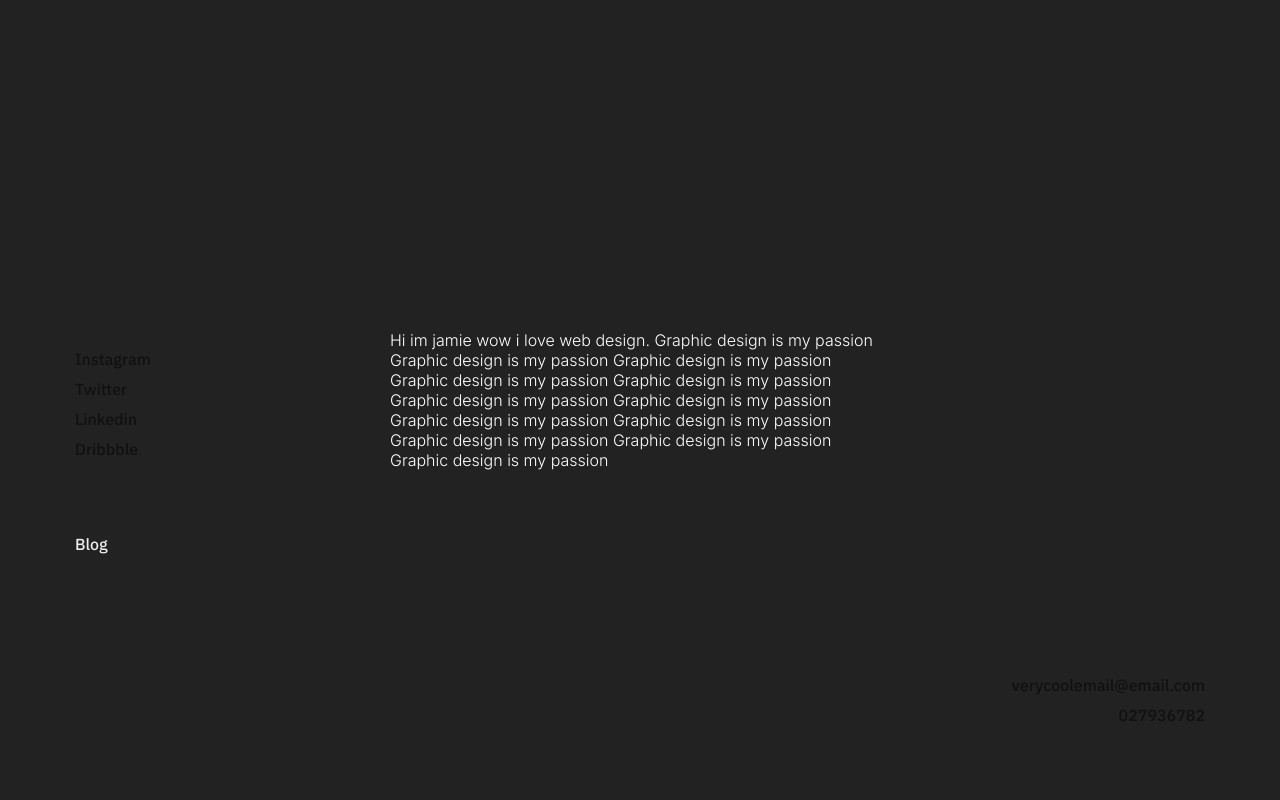
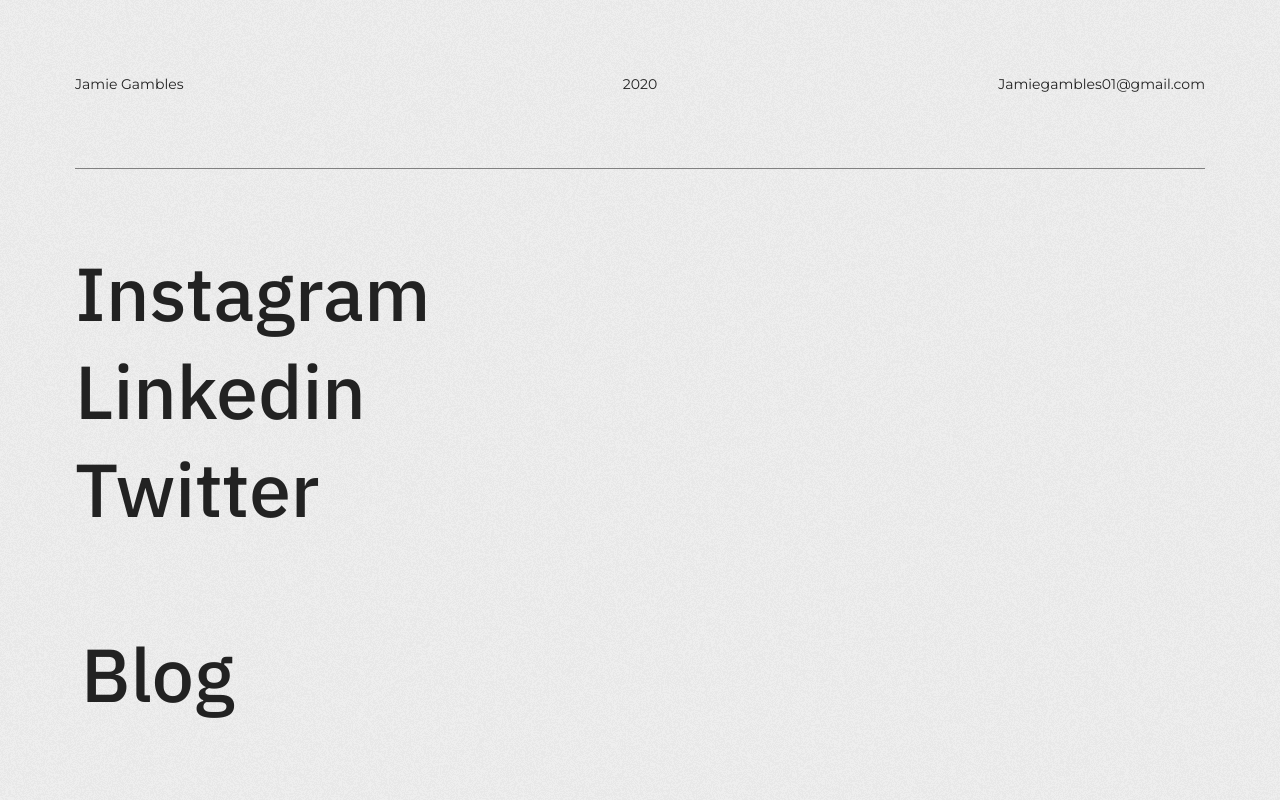
Before and after one commit to JamieGambles/Blog, a plain HTML site: page Reflections.html in a window 1280 px wide. Drawn offline with Linux system fonts and the light colour scheme.

Commit message:
landing page and noise

```diff
--- a/BlogStyle.css
+++ b/BlogStyle.css
@@ -2,8 +2,8 @@ body,
 html {
     margin: 0px;
     padding: 0px;
-    background-color: #fff;
     color: #222;
+    background-color: #eee;
 }
 
 ::-webkit-scrollbar {
@@ -18,7 +18,7 @@ nav {
     height: 100vh;
     width: 100vw;
     pointer-events: none;
-    z-index: 1000;
+    z-index: 4;
 }
 
 .navday {
@@ -26,6 +26,7 @@ nav {
     grid-template-rows: 1fr 1fr;
     grid-column: 3/4;
     pointer-events: all;
+
 }
 
 .navmonth {
@@ -64,58 +65,106 @@ main {
 
 }
 
+.noise {
+    z-index: 1;
+    position: absolute;
+    top: 0;
+    left: 0;
+    width: 100%;
+    height: 100%;
+    pointer-events: none;
+    opacity: .05;
+}
+
+
 .landing {
+    height: 100vh;
+    background-color: #eee;
+}
+
+.all {
+    position: sticky;
+    height: 100vh;
+    width: 100vw;
+    z-index: 5;
+}
+
+.centre {
     display: grid;
-    grid-template-columns: 200px auto 200px;
-    height: 100vh;
-    background-color: #222;
-    z-index: 20000;
-    color: #111;
+    grid-template-columns: auto 1100px auto;
 }
 
 .contacts {
-    align-self: flex-end;
-    justify-self: flex-end;
-    color: #111;
+    display: grid;
+    grid-template-columns: 1fr 1fr 1fr;
+    margin-left: 75px;
     margin-right: 75px;
-    margin-bottom: 75px;
-    text-align: right;
-    list-style: none;
-    font-family: 'IBM Plex Sans', sans-serif;
-    padding: 0px;
+    padding-bottom: 75px;
+    padding-top: 75px;
+    border-bottom: 1px solid gray;
+    z-index: 3;
+    color: #222;
+    font-family: 'Montserrat', sans-serif;
+    font-size: 14px;
 }
 
+.year {
+    text-align: center;
+}
+
+.email {
+    text-align: end;
+}
+
+
 .bio {
+
     align-self: center;
     justify-self: center;
     max-width: 500px;
-    color: #fff;
+    z-index: 3;
+}
+
+.links {
+    height: calc(100vh - 170px);
+    display: grid;
+    grid-auto-rows: auto;
+
 }
 
 .social {
-    align-self: center;
     list-style: none;
     margin: 0px;
     padding: 0px;
     font-family: 'IBM Plex Sans', sans-serif;
-    color: #eee;
-    position: sticky;
-    position: -webkit-sticky;
-    top: calc(50vh - 62px);
-    color: #eee;
-    margin-bottom: 75px;
+    color: #222;
+    margin-left: 75px;
     margin-top: 75px;
-    margin-left: 75px;
+    z-index: 3;
 }
 
 li {
-    font-size: 16px;
-    margin-top: 10px;
-    color: #111;
+    font-size: 75px;
+    color: #222;
+    transition: all .2s ease-in-out;
 }
 
 .blogbutton {
-    margin-top: 75px;
+    font-family: 'IBM Plex Sans', sans-serif;
+    align-self: flex-end;
+    justify-self: flex-start;
+    font-size: 75px;
+    z-index: 3;
+    margin: 75px;
+    transition: all .2s ease-in-out;
+    color: #222;
+}
+
+.blogbutton:hover, li:hover {
+    color: transparent;
+    -webkit-text-stroke: 1px gray;
+    cursor: pointer;
+
 }
 
 
@@ -130,7 +179,9 @@ li {
     margin-bottom: -1px;
     transform: scale(0.98);
     transition: all 0.2s;
-    background-color: #fff;
+    margin-left: 25px;
+    margin-right: 25px;
+    z-index: 3;
 }
 
 .day {
@@ -139,7 +190,6 @@ li {
     grid-column: 2 / 3;
     transform: scale(1);
     transition: all 0.2s;
-
     margin-bottom: -1px;
 }
 
@@ -177,6 +227,7 @@ h2 {
     transition: all 0.2s;
     transform: scale(1);
     padding: 0px;
+    z-index: 3;
 }
 
 article {
@@ -184,16 +235,21 @@ article {
     grid-template-rows: auto;
     margin-top: 50px;
     margin-bottom: 50px;
+    margin-right: 25px;
+    margin-left: 25px;
+
 }
 
 .slider {
     max-width: 1100px;
-    overflow: hidden;
+    overflow: scroll;
+    overflow-y: hidden;
     white-space: nowrap;
     transition: all 0.2s;
     transform: scale(0.98);
     cursor: url(right.png), pointer;
     line-height: 0;
+    z-index: 3;
 }
 
 .slider.active {
@@ -204,6 +260,7 @@ article {
 img {
     max-width: 90%;
     display: inline;
+
 }
 
 h1 {
@@ -214,8 +271,9 @@ h1 {
 }
 
 p {
-    font-family: 'Inter', sans-serif;
+    font-family: 'Montserrat', sans-serif;
     font-weight: 500;
+    font-size: 14px;
     margin: 0px;
     padding: 0px;
 }
--- a/Reflections.html
+++ b/Reflections.html
@@ -6,12 +6,12 @@
     <meta name="viewport" content="width=device-width, initial-scale=1.0">
     <meta http-equiv="X-UA-Compatible" content="ie=edge">
     <link href="https://fonts.googleapis.com/css2?family=IBM+Plex+Sans:wght@500&display=swap" rel="stylesheet">
-    <link href="https://fonts.googleapis.com/css2?family=Lato&display=swap" rel="stylesheet">
-    <link href="https://fonts.googleapis.com/css2?family=Inter:wght@300&display=swap" rel="stylesheet">
+    <link href="https://fonts.googleapis.com/css2?family=Montserrat&display=swap" rel="stylesheet">
     <title>IXXN211 P1 Reflections</title>
 </head>
 
 <body>
+    <canvas id="noise" class="noise"></canvas>
     <nav>
         <div class="navmonth">
             <button class="back" onclick="backmonth()"></button>
@@ -24,25 +24,29 @@
     </nav>
     <main>
         <section class="landing">
+            <div class="all">
+            <div class="contacts">
+                <div class="name">Jamie Gambles</div>
+                <div class="year">2020</div>
+                <div class="email">Jamiegambles01@gmail.com</div>
+            </div>
+            <div class="centre">
+
+<div class="links">
             <ul class="social">
                 <li>Instagram</li>
+                <li>Linkedin</li>
                 <li>Twitter</li>
-                <li>Linkedin</li>
-                <li>Dribbble</li>
-                <div class="blogbutton">Blog</div>
             </ul>
-            <div class="bio">
-            <p>Hi im jamie wow i love web design. Graphic design is my passion Graphic design is my passion Graphic design is my passion Graphic design is my passion Graphic design is my passion Graphic design is my passion Graphic design is my passion Graphic design is my passion Graphic design is my passion Graphic design is my passion Graphic design is my passion Graphic design is my passion</p>
+            <button class="blogbutton" onclick="toblog()">Blog</button>
         </div>
-        <ul class="contacts">
-            <li>verycoolemail@email.com</li>
-            <li>027936782</li>
-        </ul>
+    </div>
+</div>
         </section>
         <section class="month">
-            <h2 class="datemonth">Jan</h2>
+            <h2 class="datemonth jan">Jan</h2>
             <section class="day">
-                <h2 class="dateday">01</h2>
+                <h2 class="dateday">.01</h2>
                 <article>
                     <div class="slider">
                         <img src="Figma.png" alt="Figma">
@@ -135,7 +139,7 @@
                 </article>
             </section>
             <section class="day">
-                <h2 class="date dateday">02</h2>
+                <h2 class="date dateday">.02</h2>
                 <article class="blog">
                     <div class="slider">
                         <img src="Figma.png" alt="Figma">
@@ -228,7 +232,7 @@
                     </article>
             </section>
             <section class="day">
-                <h2 class="date dateday">03</h2>
+                <h2 class="date dateday">.03</h2>
                 <article class="blog">
                     <div class="slider">
                         <img src="Figma.png" alt="Figma">
@@ -323,9 +327,9 @@
             </section>
         </section>
         <section class="month">
-            <h2 class="date datemonth">Feb</h2>
+            <h2 class="datemonth feb">Feb</h2>
             <section class="day">
-                <h2 class="date dateday">01</h2>
+                <h2 class="date dateday">.01</h2>
                 <article class="blog">
                     <div class="slider">
                         <img src="Figma.png" alt="Figma">
@@ -418,7 +422,7 @@
                 </article>
             </section>
             <section class="day">
-                <h2 class="date dateday">02</h2>
+                <h2 class="date dateday">.02</h2>
                 <article class="blog">
                     <div class="slider">
                         <img src="Figma.png" alt="Figma">
@@ -511,7 +515,7 @@
                     </article>
             </section>
             <section class="day">
-                <h2 class="date dateday">03</h2>
+                <h2 class="date dateday">.03</h2>
                 <article class="blog">
                     <div class="slider">
                         <img src="Figma.png" alt="Figma">
@@ -613,11 +617,19 @@
 </html>
 
 <script>
+
+
     var idxday = 0;
     var sxnday = document.getElementsByClassName('day');
 
     var idxmonth = 0;
     var sxnmonth = document.getElementsByClassName('month');
+
+    function toblog() {
+        sxnday[idxday].scrollIntoView({
+            behavior: 'smooth'
+    })
+    };
 
     function nextday() {
         if (idxday !== sxnday.length - 1) {
@@ -722,6 +734,15 @@
             startX = e.pageX - slider.offsetLeft;
             scrollLeft = slider.scrollLeft;
         });
+
+        slider.addEventListener('touchstart', (e) => {
+            slider.classList.add('active');
+        });
+
+        slider.addEventListener('touchend', (e) => {
+            slider.classList.remove('active');
+        });
+
         slider.addEventListener('mouseleave', () => {
             isDown = false;
             slider.classList.remove('active');
@@ -739,5 +760,97 @@
             console.log(walk);
         });
 
-    })
+    });
+
+
+    const noise = () => {
+    let canvas, ctx;
+
+    let wWidth, wHeight;
+
+    let noiseData = [];
+    let frame = 0;
+
+    let loopTimeout;
+
+
+    // Create Noise
+    const createNoise = () => {
+        const idata = ctx.createImageData(wWidth, wHeight);
+        const buffer32 = new Uint32Array(idata.data.buffer);
+        const len = buffer32.length;
+
+        for (let i = 0; i < len; i++) {
+            if (Math.random() < 0.5) {
+                buffer32[i] = 0xff808080;
+            }
+        }
+
+        noiseData.push(idata);
+    };
+
+
+    // Play Noise
+    const paintNoise = () => {
+        if (frame === 9) {
+            frame = 0;
+        } else {
+            frame++;
+        }
+
+        ctx.putImageData(noiseData[frame], 0, 0);
+    };
+
+
+    // Loop
+    const loop = () => {
+        paintNoise(frame);
+
+        loopTimeout = window.setTimeout(() => {
+            window.requestAnimationFrame(loop);
+        }, (1000 / 25));
+    };
+
+
+    // Setup
+    const setup = () => {
+        wWidth = window.innerWidth;
+        wHeight = window.innerHeight;
+
+        canvas.width = wWidth;
+        canvas.height = wHeight;
+
+        for (let i = 0; i < 10; i++) {
+            createNoise();
+        }
+
+        loop();
+    };
+
+
+    // Reset
+    let resizeThrottle;
+    const reset = () => {
+        window.addEventListener('resize', () => {
+            window.clearTimeout(resizeThrottle);
+
+            resizeThrottle = window.setTimeout(() => {
+                window.clearTimeout(loopTimeout);
+                setup();
+            }, 200);
+        }, false);
+    };
+
+
+    // Init
+    const init = (() => {
+        canvas = document.getElementById('noise');
+        ctx = canvas.getContext('2d');
+
+        setup();
+    })();
+};
+
+noise();
+
 </script>
```
